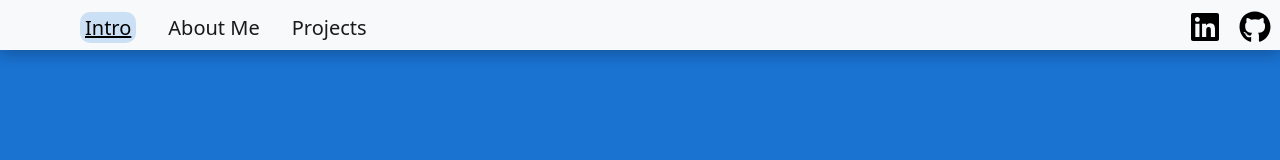
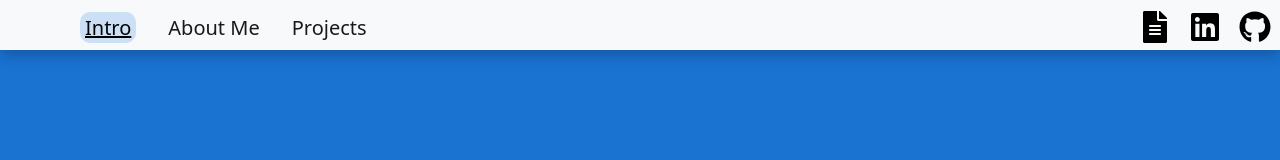
Before and after one commit to eelac/Portfolio, a React (Create React App) app: page / in a window 1280 px wide. Shown: the top 160 px of the page. Built offline with nearby package versions, Linux system fonts and the light colour scheme.

Commit message:
Added resume and redirect to it

```diff
--- a/src/App.css
+++ b/src/App.css
@@ -4,7 +4,9 @@
   height: 50px;
 }
 
-.GithubIcon, .LinkedInIcon {
+.ResumeIcon,
+.LinkedInIcon,
+.GithubIcon {
   font-size: 2rem;
   min-width: 50px;
   cursor: pointer;
--- a/src/Components/Navbar.js
+++ b/src/Components/Navbar.js
@@ -2,6 +2,7 @@ import React, { Component } from "react";
 import { Link } from "react-scroll";
 import { FontAwesomeIcon } from "@fortawesome/react-fontawesome";
 import { faGithub, faLinkedin } from "@fortawesome/free-brands-svg-icons";
+import { faFileAlt } from "@fortawesome/free-solid-svg-icons";
 
 export default class Navbar extends Component {
   render() {
@@ -44,6 +45,15 @@ export default class Navbar extends Component {
         <div className="form-inline">
           <div
             onClick={() =>
+              window.open("https://docs.google.com/document/d/1rRqiVPEn4KLUxdXwWwPF807MjmMOuEHkeX_SKV3URI4/edit?usp=sharing", "_blank")
+            }
+          >
+            <FontAwesomeIcon icon={faFileAlt} className="ResumeIcon" />
+          </div>
+        </div>
+        <div>
+        <div
+            onClick={() =>
               window.open("https://www.linkedin.com/in/eltonlac/", "_blank")
             }
           >
```
